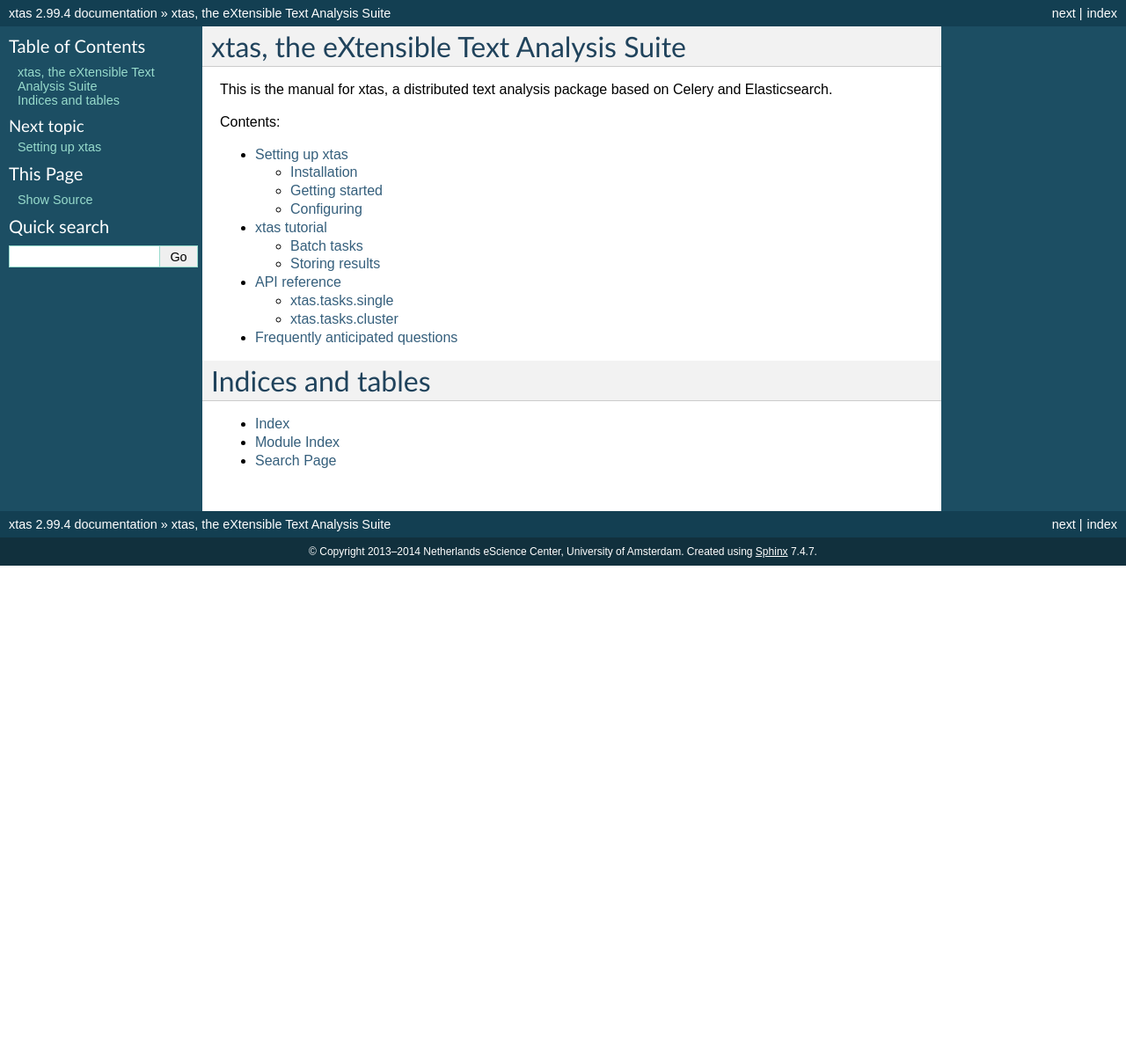
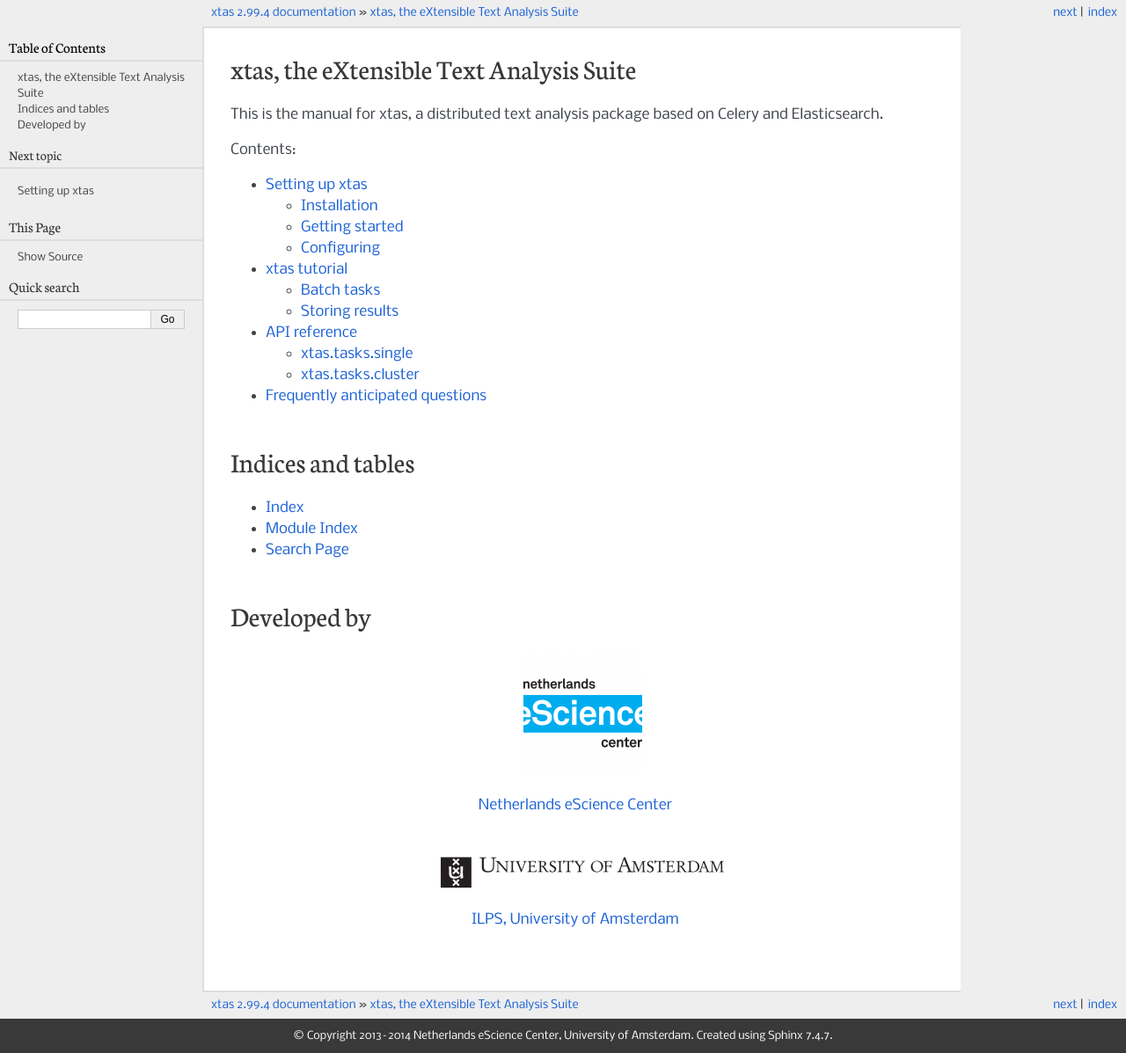
Before and after one commit to NLeSC/xtas, a Sphinx documentation site: the page built from doc/index.rst, in a window 1280 px wide. Shown: the whole page at 88% size. Built offline with Sphinx 7.4.7, drawn with Linux system fonts in a browser that asks for light colours; before the commit the page ends 900 px from its top, so only the background shows below that.

Commit message:
theming of docs

```diff
--- a/doc/conf.py
+++ b/doc/conf.py
@@ -105,7 +105,7 @@
 
 # The theme to use for HTML and HTML Help pages.  See the documentation for
 # a list of builtin themes.
-html_theme = 'default'
+html_theme = 'pyramid'
 
 # Theme options are theme-specific and customize the look and feel of a theme
 # further.  For a list of options available for each theme, see the
--- a/doc/index.rst
+++ b/doc/index.rst
@@ -25,3 +25,17 @@
 * :ref:`genindex`
 * :ref:`modindex`
 * :ref:`search`
+
+
+Developed by
+============
+
+.. TODO find a better way of displaying these (in the theme?)
+
+.. figure:: _static/logo_nlesc.png
+
+   `Netherlands eScience Center <http://esciencecenter.nl>`_
+
+.. figure:: _static/logo_uva.png
+
+   `ILPS, University of Amsterdam <http://ilps.science.uva.nl>`_
```
Also changed, not shown: doc/_static/logo_nlesc.png (added), doc/_static/logo_uva.png (added).
